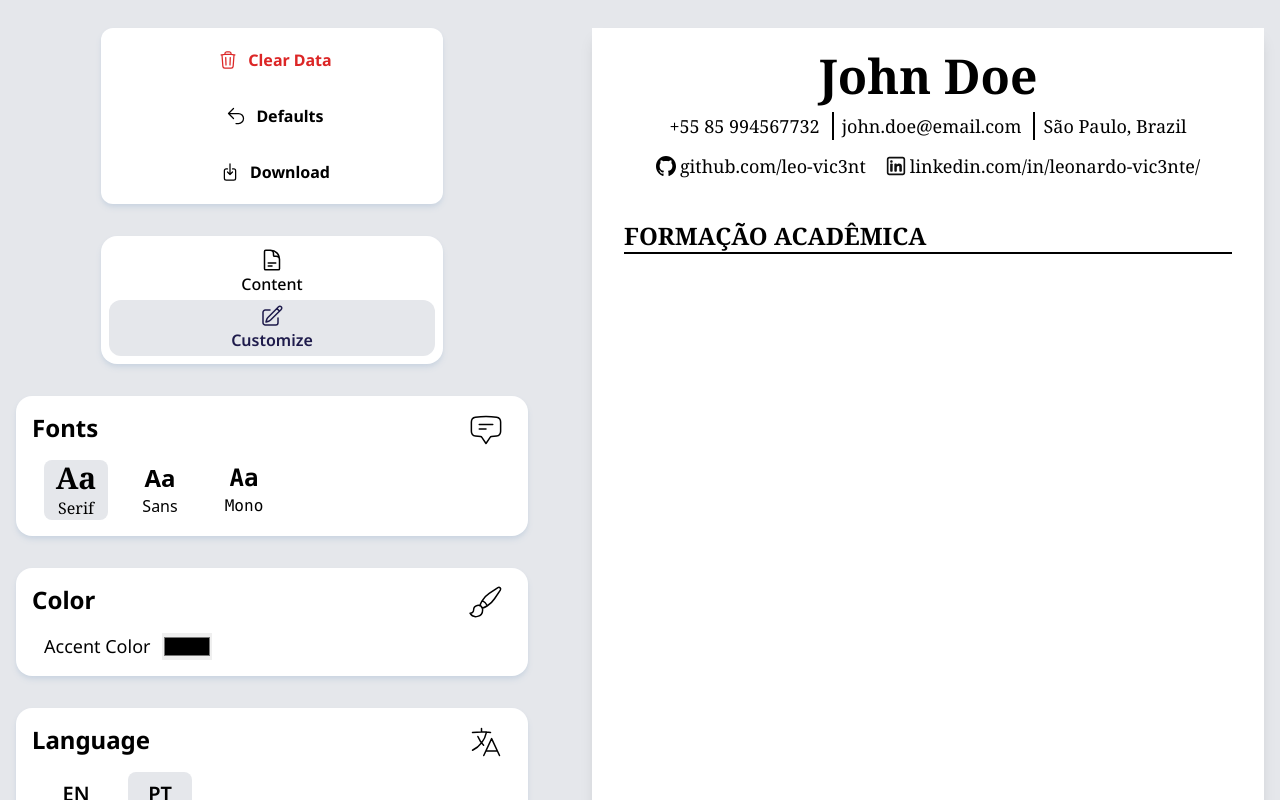
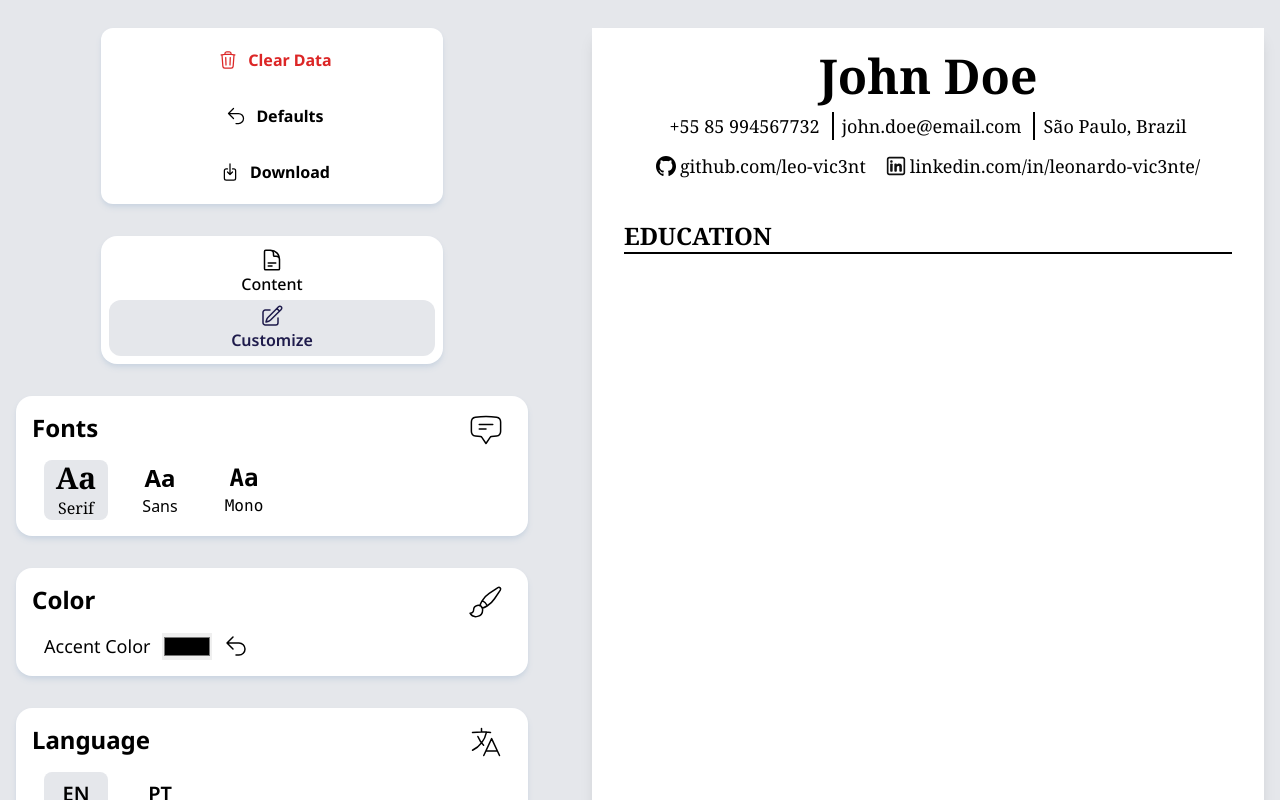
Before and after one commit to leo-vic3nt/EasyCv, a React (Vite) app: page / in a window 1280 px wide. Both pictures are taken after a click on the button "Customize". Shown: the top 800 px of the page. Built offline with nearby package versions, Linux system fonts and the light colour scheme.

Commit message:
add button to revert to default black color

```diff
--- a/src/App.jsx
+++ b/src/App.jsx
@@ -26,7 +26,7 @@ function App() {
 	const [cvData, setCvData] = useState(DUMMY_DATA);
 	const [cvFont, setCvFont] = useState(CV_FONTS.serif);
 	const [cvAccentColor, setCvAccentColor] = useState("#000000");
-	const [cvLanguage, setCvLanguage] = useState(CV_LANGUAGES.pt);
+	const [cvLanguage, setCvLanguage] = useState(CV_LANGUAGES.en);
 
 	return (
 		<Container>
--- a/src/components/Aside/ContentEditor/EducationData.jsx
+++ b/src/components/Aside/ContentEditor/EducationData.jsx
@@ -2,6 +2,8 @@ import { SideCard } from "../SideCard";
 import { AcademicCapIcon } from "@heroicons/react/24/outline";
 import { useState } from "react";
 import { AddDataBtn } from "./AddDataBtn";
+
+// @todo add education list item and form for add data
 
 function FormInput({ name, label, value, onChange, type }) {
 	return (
--- a/src/components/Aside/StyleEditor/Color.jsx
+++ b/src/components/Aside/StyleEditor/Color.jsx
@@ -1,16 +1,21 @@
 import { SideCard } from "../SideCard";
-import { PaintBrushIcon } from "@heroicons/react/24/outline";
+import {
+	PaintBrushIcon,
+	ArrowUturnLeftIcon,
+} from "@heroicons/react/24/outline";
 
-function Colors({ setCvAccentColor, cvAccentColor, cvLanguage }) {
+function Colors({ setCvAccentColor, cvAccentColor }) {
 	const handleColorChange = (event) => {
 		setCvAccentColor(event.target.value);
 	};
 
+
 	return (
 		<SideCard title={"Color"} icon={<PaintBrushIcon className="stroke-1" />}>
+			<div className="flex">
 				<label
 					htmlFor="accentColor"
-				className="flex items-center gap-3 text-lg px-3"
+					className="flex items-center gap-3 px-3 text-lg"
 				>
 					Accent Color
 					<input
@@ -20,6 +25,14 @@ function Colors({ setCvAccentColor, cvAccentColor, cvLanguage }) {
 						className="cursor-pointer"
 					/>
 				</label>
+				<button
+					className="w-6"
+					type="button"
+					onClick={() => setCvAccentColor("#000000")}
+				>
+					<ArrowUturnLeftIcon />
+				</button>
+			</div>
 		</SideCard>
 	);
 }
```
Lines whose indentation alone changed are shown as unchanged.
